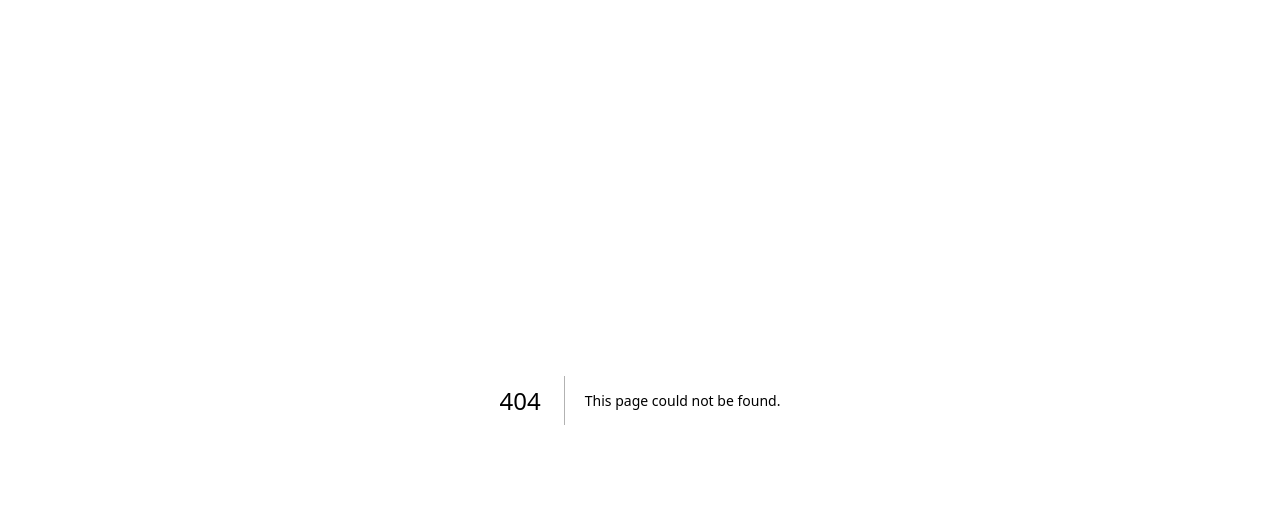
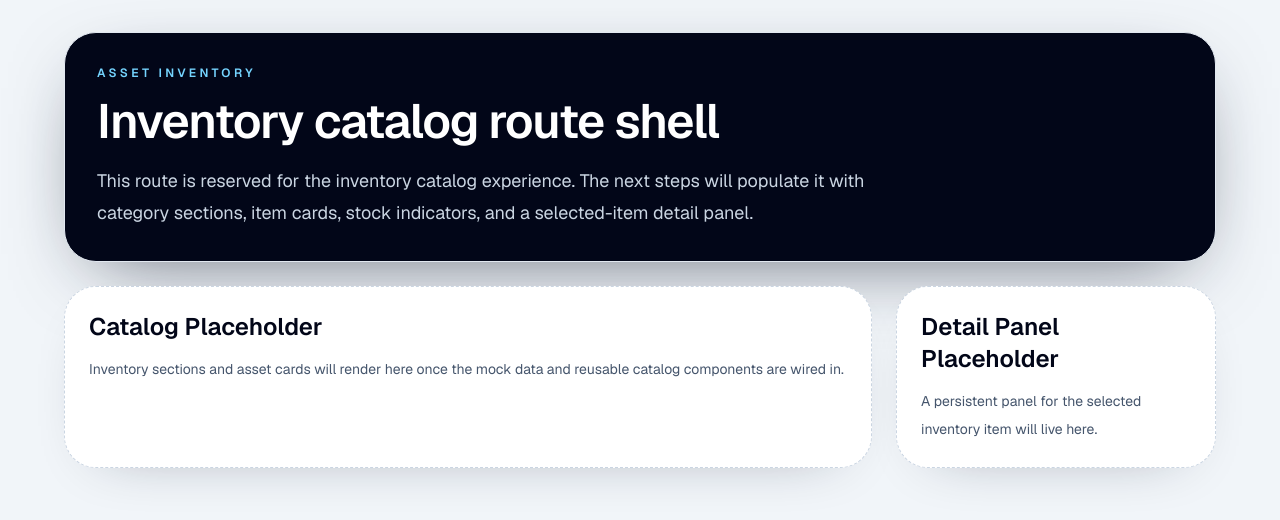
Before and after one commit to iamasx/api-test, a Next.js app: page /asset-inventory in a window 1280 px wide. Before the commit this address had no page. Shown: the top 520 px of the page. Built offline with nearby package versions, Linux system fonts and the light colour scheme.

Commit message:
feat: add asset inventory route shell

```diff
--- /dev/null
+++ b/src/app/asset-inventory/page.tsx
@@ -0,0 +1,44 @@
+import type { Metadata } from "next";
+
+export const metadata: Metadata = {
+  title: "Asset Inventory",
+  description: "Initial shell for the asset inventory catalog route.",
+};
+
+export default function AssetInventoryPage() {
+  return (
+    <main className="flex min-h-screen flex-col bg-slate-100 px-5 py-8 text-slate-950 sm:px-8 lg:px-10">
+      <div className="mx-auto flex w-full max-w-6xl flex-1 flex-col gap-6">
+        <section className="rounded-[2rem] border border-slate-200 bg-slate-950 px-6 py-8 text-white shadow-[0_24px_80px_-32px_rgba(15,23,42,0.7)] sm:px-8">
+          <p className="text-xs font-semibold uppercase tracking-[0.28em] text-sky-300">
+            Asset Inventory
+          </p>
+          <h1 className="mt-4 text-4xl font-semibold tracking-tight sm:text-5xl">
+            Inventory catalog route shell
+          </h1>
+          <p className="mt-5 max-w-3xl text-base leading-8 text-slate-300 sm:text-lg">
+            This route is reserved for the inventory catalog experience. The
+            next steps will populate it with category sections, item cards,
+            stock indicators, and a selected-item detail panel.
+          </p>
+        </section>
+
+        <section className="grid gap-6 lg:grid-cols-[minmax(0,1.4fr)_320px]">
+          <div className="rounded-[2rem] border border-dashed border-slate-300 bg-white p-6 shadow-[0_18px_60px_-40px_rgba(15,23,42,0.45)]">
+            <h2 className="text-2xl font-semibold">Catalog Placeholder</h2>
+            <p className="mt-3 text-sm leading-7 text-slate-600">
+              Inventory sections and asset cards will render here once the mock
+              data and reusable catalog components are wired in.
+            </p>
+          </div>
+          <aside className="rounded-[2rem] border border-dashed border-slate-300 bg-white p-6 shadow-[0_18px_60px_-40px_rgba(15,23,42,0.45)]">
+            <h2 className="text-2xl font-semibold">Detail Panel Placeholder</h2>
+            <p className="mt-3 text-sm leading-7 text-slate-600">
+              A persistent panel for the selected inventory item will live here.
+            </p>
+          </aside>
+        </section>
+      </div>
+    </main>
+  );
+}
```
